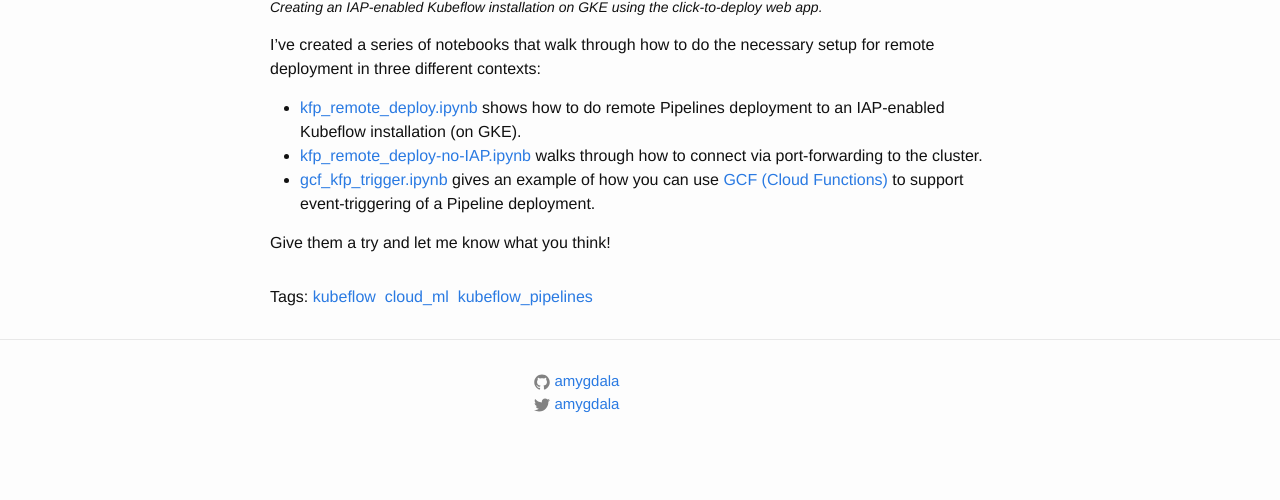
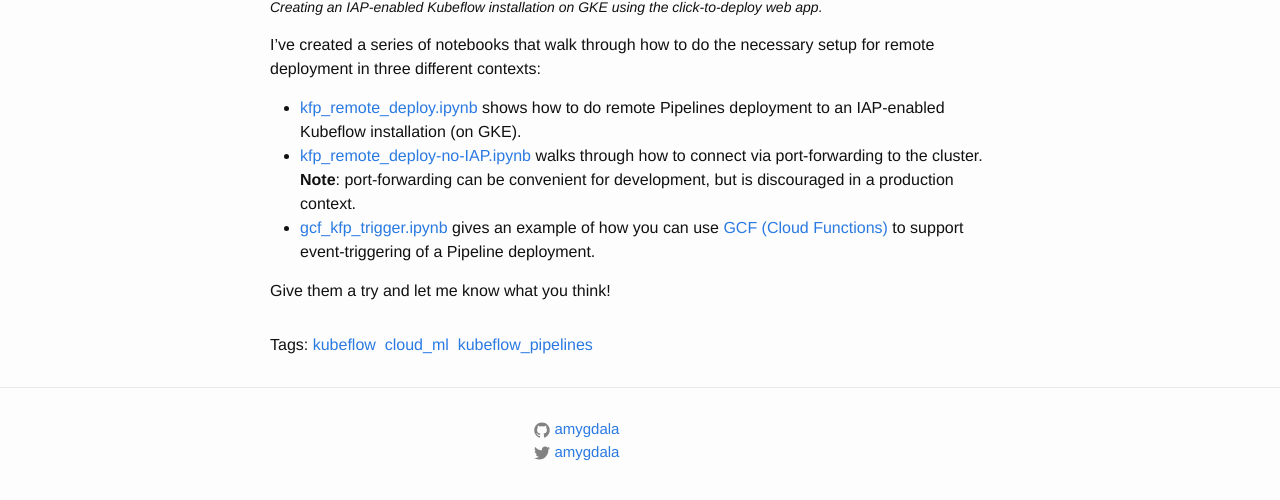
Before and after one commit to amygdala/amygdala.github.io, a Jekyll site: the page built from _posts/2019-04-16-kfp.md, in a window 1280 px wide and 900 px high, scrolled down 660 px, cut to the strip 377-877 px from the top of the window. Built offline with Jekyll 4.4.1, drawn with Linux system fonts in a browser that asks for light colours; before the commit the page ends 1512 px from its top, so only the background shows below that.

Commit message:
add note re (not) port-forwarding in production context

```diff
--- a/_posts/2019-04-16-kfp.md
+++ b/_posts/2019-04-16-kfp.md
@@ -30,6 +30,7 @@ I've created a series of notebooks that walk through how to do the necessary set
 
 - [kfp_remote_deploy.ipynb](https://github.com/amygdala/examples/blob/cookbook/cookbook/pipelines/notebooks/gcf_kfp_trigger.ipynb) shows how to do remote Pipelines deployment to an IAP-enabled Kubeflow installation (on GKE).
 - [kfp_remote_deploy-no-IAP.ipynb](https://github.com/amygdala/examples/blob/cookbook/cookbook/pipelines/notebooks/kfp_remote_deploy-no-IAP.ipynb) walks through how to connect via port-forwarding to the cluster.
+**Note**: port-forwarding can be convenient for development, but is discouraged in a production context.
 - [gcf_kfp_trigger.ipynb](https://github.com/amygdala/examples/blob/cookbook/cookbook/pipelines/notebooks/gcf_kfp_trigger.ipynb) gives an example of how you can use
 [GCF (Cloud Functions)](https://cloud.google.com/functions/) to support event-triggering of a Pipeline deployment.
 
```
